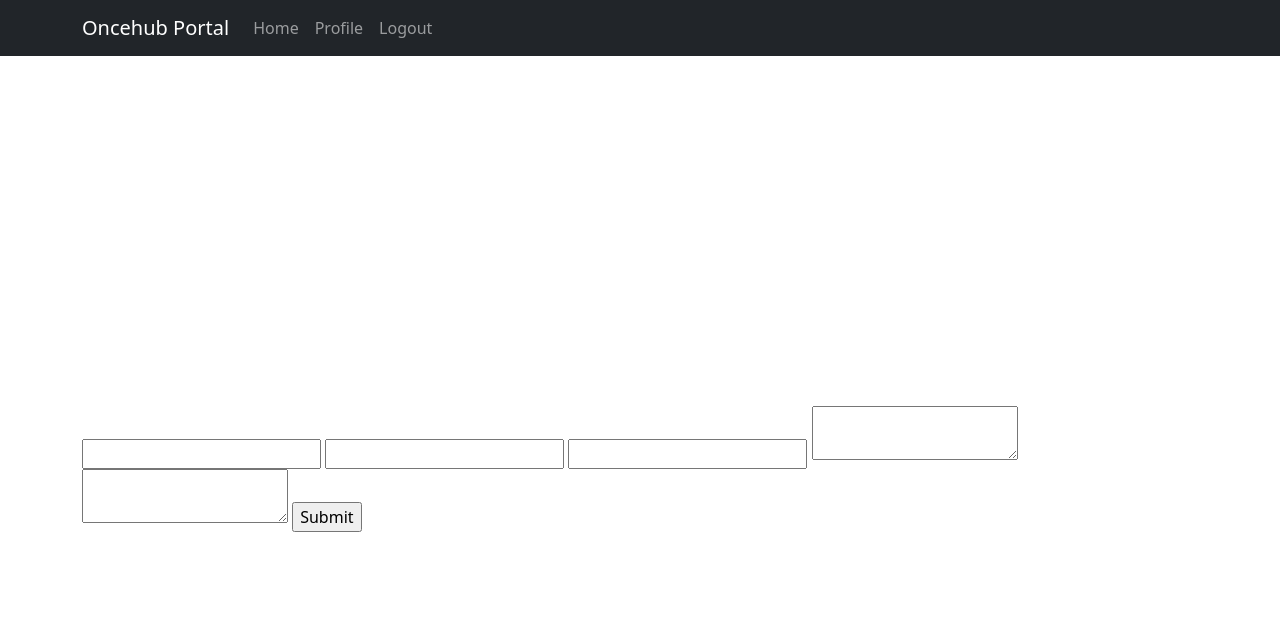
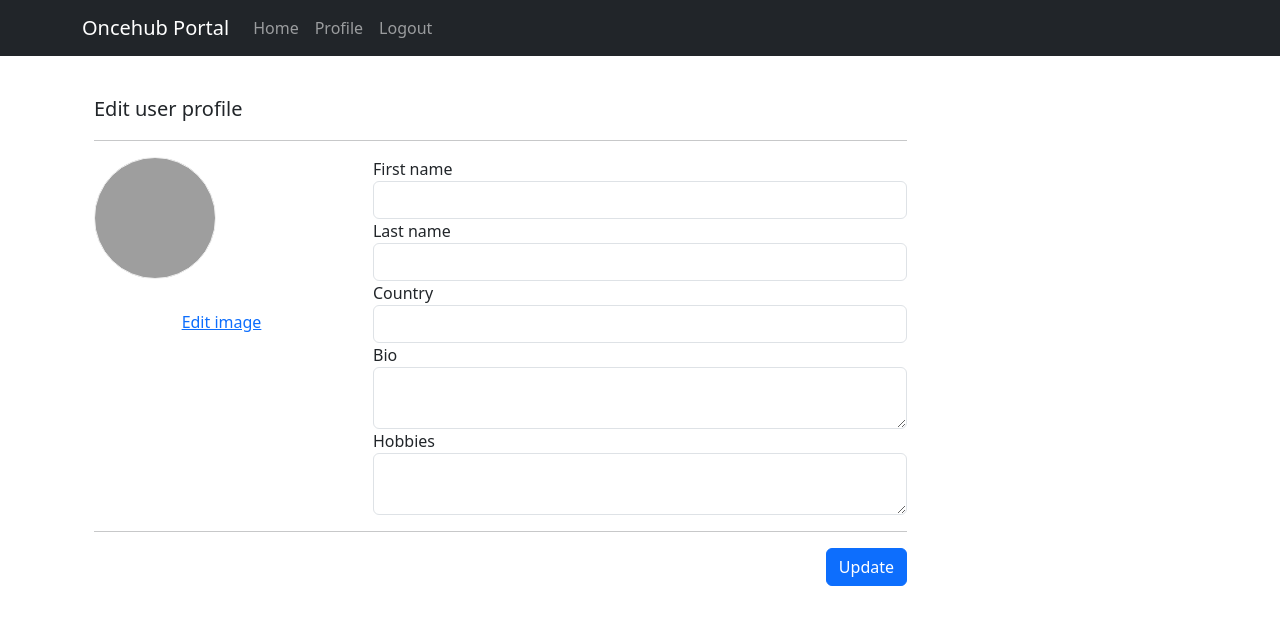
Before and after one commit to ravi-ror/oncehub-portal, a Rails app: page /edit-profile in a window 1280 px wide. Shown: the top 625 px of the page. Run offline with Rails 7, Linux system fonts and the light colour scheme; a user stored in the database is signed in; style sheets or scripts are compiled from the project's sources; some libraries are stand-ins or nearby versions; grey boxes are pictures that could not be loaded.

Commit message:
Improved style of profile page

```diff
--- a/app/assets/stylesheets/application.scss
+++ b/app/assets/stylesheets/application.scss
@@ -56,3 +56,31 @@
     font-weight: 600;
     text-decoration: none;
 }
+
+img.avatar,
+div.avatar {
+  border: 1px solid #eee;
+  width: 122px;
+  height: 122px;
+}
+
+.btn-file {
+  position: relative;
+  overflow: hidden;
+}
+
+.btn-file input[type=file] {
+  position: absolute;
+  top: 0;
+  right: 0;
+  min-width: 100%;
+  min-height: 100%;
+  font-size: 100px;
+  text-align: right;
+  filter: alpha(opacity=0);
+  opacity: 0;
+  outline: none;
+  background: white;
+  cursor: inherit;
+  display: block;
+}
--- a/app/views/users/edit_profile.html.erb
+++ b/app/views/users/edit_profile.html.erb
@@ -1,23 +1,69 @@
-
-<br>
-<br>
-<br>
-<br>
-<br>
-<br>
-<br>
-<br>
-<br>
-<br>
-<br>
-<br>
-<br>
 <br>
 <%= form_for @user do |f| %>
-  <%= f.text_field :first_name %>
-  <%= f.text_field :last_name %>
-  <%= f.text_field :country %>
-  <%= f.text_area :about %>
-  <%= f.text_area :hobbies %>
-  <%= f.submit "Submit" %>
+  <div class="container">
+    <div class="row">
+      <div class="col-md-9">
+        <div class="panel panel-default">
+          <div class="panel-body">
+            <div class="row">
+              <div class="col-md-12 lead">
+                Edit user profile
+                <hr>
+              </div>
+            </div>
+            <div class="row">
+              <div class="col-md-4 text-center">
+                <div id="img-preview-block" class="rounded-circle avatar avatar-original center-block" style="background-size:cover;
+                    background-image:url(http://robohash.org/sitsequiquia.png?size=120x120)"></div>
+                <br>
+                <span class="btn btn-link btn-file">Edit image <input type="file" id="upload-img"></span>
+              </div>
+              <div class="col-md-8">
+                <div class="form-group">
+                  <label for="user_last_name">First name</label>
+                  <%= f.text_field :first_name, class: 'form-control' %>
+                </div>
+                <div class="form-group">
+                  <label for="user_first_name">Last name</label>
+                  <%= f.text_field :last_name, class: 'form-control' %>
+                </div>
+                <div class="form-group">
+                  <label for="user_first_name">Country</label>
+                  <%= f.text_field :country, class: 'form-control' %>
+                </div>
+                <div class="form-group">
+                  <label for="user_middle_name">Bio</label>
+                  <%= f.text_area :about, class: 'form-control' %>
+                </div>
+                <div class="form-group">
+                  <label for="user_middle_name">Hobbies</label>
+                  <%= f.text_area :hobbies, class: 'form-control' %>
+                </div>
+
+              </div>
+            </div>
+            <div class="row">
+              <div class="col-md-12">
+                <hr>
+                <button class="btn btn-primary pull-right"><i class="glyphicon glyphicon-floppy-disk"></i> Update</button>
+              </div>
+            </div>
+          </div>
+        </div>
+      </div>
+    </div>
+  </div>
+  <div id="delete-user-modal" class="modal fade">
+    <div class="modal-dialog">
+      <div class="modal-content">
+        <div class="modal-body">
+          <p>Are you sure you want to delete account?</p>
+        </div>
+        <div class="modal-footer">
+          <button type="button" class="btn btn-default" data-dismiss="modal">Cancel</button>
+          <button type="button" class="btn btn-danger">Delete</button>
+        </div>
+      </div><!-- /.modal-content -->
+    </div><!-- /.modal-dialog -->
+  </div><!-- /.modal -->
 <% end %>
```
